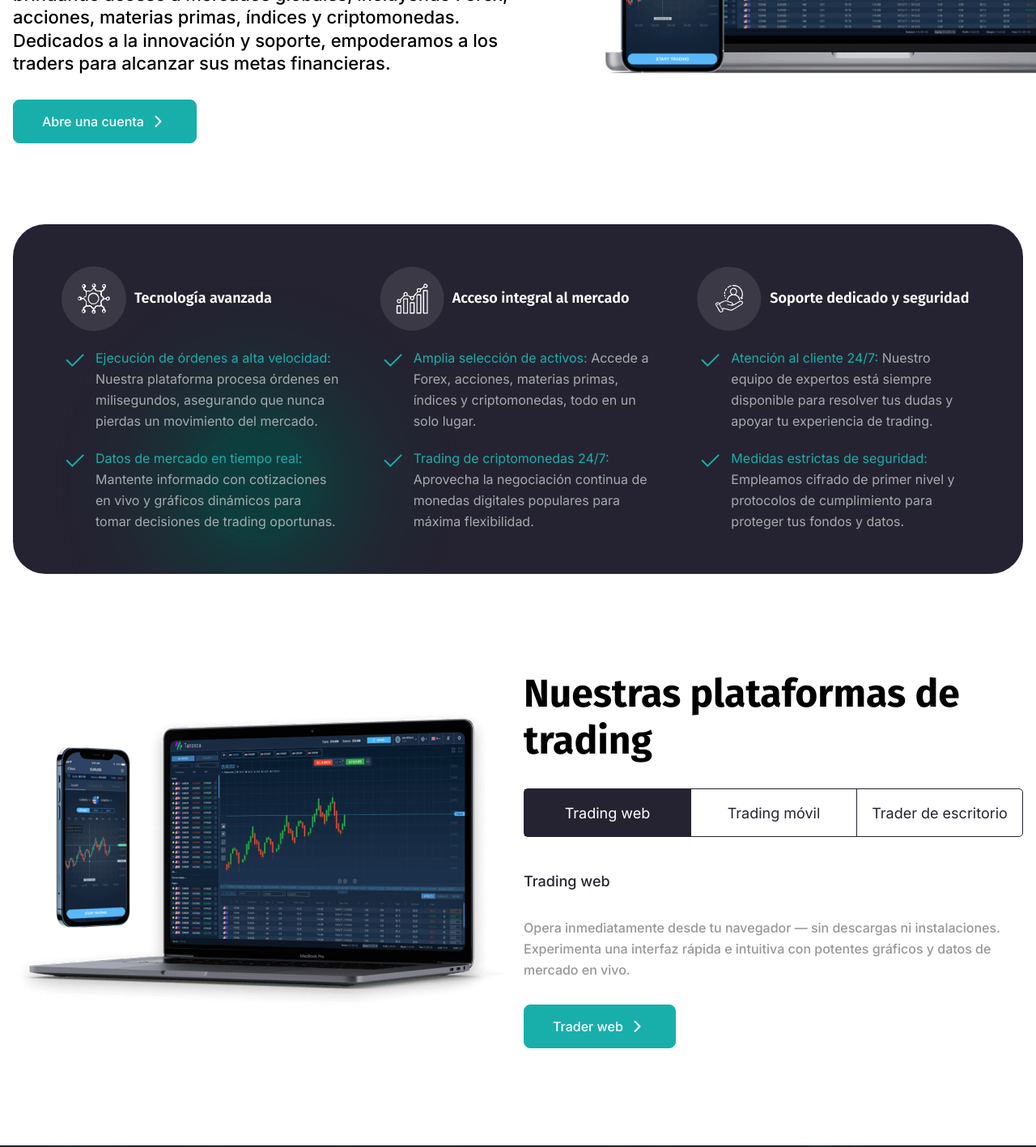
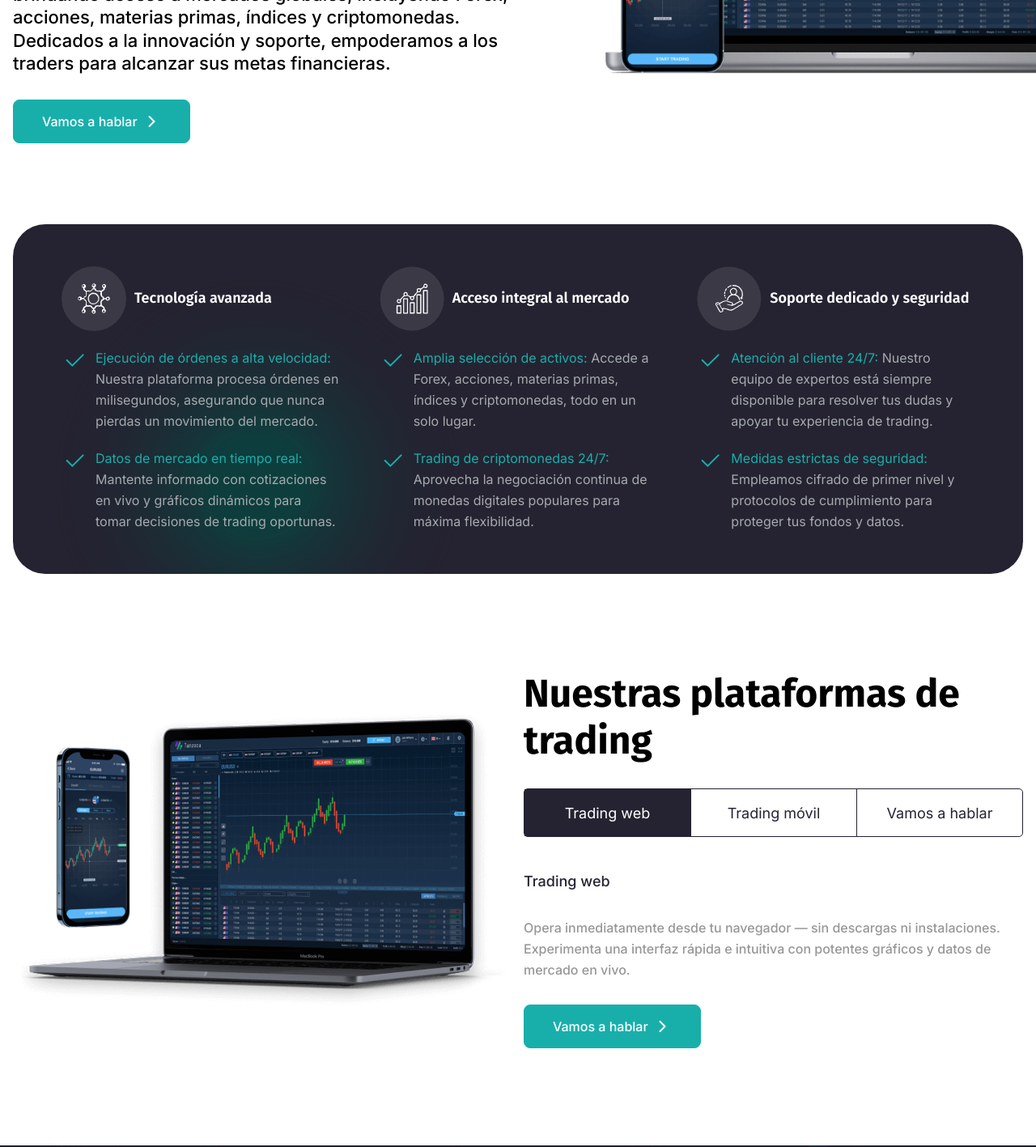
Before and after one commit to FXProjects-born2be/tanzora, a Next.js app: page /en in a window 1280 px wide. Shown: the part 580-1997 px from the top of the page at 81% size. Built offline with nearby package versions, Linux system fonts and the light colour scheme.

Commit message:
Update button text in Home components to "Vamos a hablar" for improved user engagement

```diff
--- a/messages/es.json
+++ b/messages/es.json
@@ -2,7 +2,7 @@
   "homeAbout": {
     "title": "Acerca de Tanzora",
     "description": "Estamos comprometidos a hacer el trading accesible y sencillo para todos. Nuestra plataforma combina a la perfección simplicidad con funcionalidades poderosas, asegurando una experiencia segura y eficiente. Evolucionamos continuamente para satisfacer las necesidades de los traders modernos, ayudándote a mantenerte a la vanguardia en un mercado que cambia rápidamente.",
-    "button": "Explora nuestros servicios"
+    "button": "Vamos a hablar"
   },
   "homeAccounts": {
     "item1": {
@@ -66,18 +66,18 @@
     "label7": "Tamaño máximo de operación",
     "label8": "Soporte en vivo",
     "label9": "Administrador personal de cuenta",
-    "button": "Opera ahora"
+    "button": "Vamos a hablar"
   },
   "homeApproach": {
     "title": "Nuestro enfoque",
     "description": "Tanzora se basa en la transparencia, seguridad y tecnología de vanguardia. Ofrecemos una gama de herramientas sofisticadas diseñadas para mejorar tus estrategias de trading, minimizar riesgos y optimizar el rendimiento. Desde datos de mercado en tiempo real hasta gráficos avanzados, te empoderamos para tomar decisiones informadas que se alineen con tus objetivos financieros.",
-    "button": "Comienza a operar"
+    "button": "Vamos a hablar"
   },
   "homeHero": {
     "title1": "Impulsa tu experiencia de trading con",
     "title2": "soluciones innovadoras",
     "description": "Tanzora ofrece una plataforma de trading segura e intuitiva, brindando acceso a mercados globales, incluyendo Forex, acciones, materias primas, índices y criptomonedas. Dedicados a la innovación y soporte, empoderamos a los traders para alcanzar sus metas financieras.",
-    "button": "Abre una cuenta"
+    "button": "Vamos a hablar"
   },
   "homeInstruments": {
     "item1": {
@@ -104,9 +104,9 @@
       "title": "Criptomonedas",
       "description": "Opera con monedas digitales populares con acceso al mercado 24/7."
     },
+    "button": "Vamos a hablar",
     "title": "Explora nuestros instrumentos de trading",
-    "description": "Descubre una amplia selección de mercados diseñados para adaptarse a todos los estilos y preferencias de trading.",
-    "button": "Abre una cuenta"
+    "description": "Descubre una amplia selección de mercados diseñados para adaptarse a todos los estilos y preferencias de trading."
   },
   "homeSecond": {
     "item1": {
@@ -145,23 +145,23 @@
       "text": "Explora diversos mercados y ejecuta operaciones con confianza usando nuestras herramientas avanzadas."
     },
     "title": "Pasos para comenzar a operar",
-    "button": "Comienza a operar ahora"
+    "button": "Vamos a hablar"
   },
   "homeTrading": {
     "tab1": {
       "title": "Trading web",
       "description": "Opera inmediatamente desde tu navegador — sin descargas ni instalaciones. Experimenta una interfaz rápida e intuitiva con potentes gráficos y datos de mercado en vivo.",
-      "button": "Trader web"
+      "button": "Vamos a hablar"
     },
     "tab2": {
       "title": "Trading móvil",
       "description": "Mantente conectado dondequiera con nuestra aplicación móvil repleta de funciones. Monitorea tu portafolio, recibe alertas en tiempo real y ejecuta operaciones en movimiento.",
-      "button": "Trader móvil"
+      "button": "Vamos a hablar"
     },
     "tab3": {
-      "title": "Trader de escritorio",
+      "title": "Vamos a hablar",
       "description": "Experimenta el entorno de trading definitivo con nuestra aplicación de escritorio, diseñada para precisión, velocidad y flujos de trabajo personalizables para traders profesionales.",
-      "button": "Trader de escritorio"
+      "button": "Vamos a hablar"
     },
     "title": "Nuestras plataformas de trading"
   },
--- a/src/app/[locale]/(home)/components/HomeAbout/HomeAbout.tsx
+++ b/src/app/[locale]/(home)/components/HomeAbout/HomeAbout.tsx
@@ -46,7 +46,7 @@ export const HomeAbout = () => {
             </p>
             <Link href={'#footer'} className={`button ${styles.tabButton}`} onClick={scrollToFooter}>
               {t('button', {
-                fallback: 'Explora nuestros servicios',
+                fallback: 'Vamos a hablar',
               })}
               <ButtonArrow />
             </Link>
--- a/src/app/[locale]/(home)/components/HomeAccounts/HomeAccounts.module.scss
+++ b/src/app/[locale]/(home)/components/HomeAccounts/HomeAccounts.module.scss
@@ -107,6 +107,7 @@
         a {
           width: 100%;
           box-sizing: border-box;
+          padding: 14px 24px;
         }
       }
     }
@@ -163,6 +164,7 @@
       a {
         width: 100%;
         box-sizing: border-box;
+        padding: 14px 24px;
       }
     }
   }
--- a/src/app/[locale]/(home)/components/HomeAccounts/HomeAccounts.tsx
+++ b/src/app/[locale]/(home)/components/HomeAccounts/HomeAccounts.tsx
@@ -291,7 +291,7 @@ export const HomeAccounts = () => {
                   </div>
                   <Link href={item.link} className={`button ${styles.accountButton}`} onClick={scrollToFooter}>
                     {t('button', {
-                      fallback: 'Opera ahora',
+                      fallback: 'Vamos a hablar',
                     })}
                     <ButtonArrow />
                   </Link>
@@ -412,7 +412,7 @@ export const HomeAccounts = () => {
                   </div>
                   <Link href={item.link} className={`button ${styles.accountButton}`} onClick={scrollToFooter}>
                     {t('button', {
-                      fallback: 'Opera ahora',
+                      fallback: 'Vamos a hablar',
                     })}
                     <ButtonArrow />
                   </Link>
--- a/src/app/[locale]/(home)/components/HomeApproach/HomeApproach.tsx
+++ b/src/app/[locale]/(home)/components/HomeApproach/HomeApproach.tsx
@@ -48,7 +48,7 @@ export const HomeApproach = () => {
             </p>
             <Link href={'#footer'} className={`button ${styles.tabButton}`} onClick={scrollToFooter}>
               {t('button', {
-                fallback: 'Comienza a operar',
+                fallback: 'Vamos a hablar',
               })}
               <ButtonArrow />
             </Link>
--- a/src/app/[locale]/(home)/components/HomeHero/HomeHero.tsx
+++ b/src/app/[locale]/(home)/components/HomeHero/HomeHero.tsx
@@ -60,7 +60,7 @@ export const HomeHero = () => {
           >
             <Link href="#footer" className={`${styles.hero__button} button`} onClick={scrollToFooter}>
               {t('button', {
-                fallback: 'Abre una cuenta',
+                fallback: 'Vamos a hablar',
               })}
               <ButtonArrow />
             </Link>
--- a/src/app/[locale]/(home)/components/HomeInstruments/HomeInstruments.tsx
+++ b/src/app/[locale]/(home)/components/HomeInstruments/HomeInstruments.tsx
@@ -128,7 +128,7 @@ export const HomeInstruments = () => {
             </p>
             <Link href={'#footer'} className={`button-white ${styles.tabButton}`} onClick={scrollToFooter}>
               {t('button', {
-                fallback: 'Abre una cuenta',
+                fallback: 'Vamos a hablar',
               })}
               <ButtonArrow />
             </Link>
--- a/src/app/[locale]/(home)/components/HomeSteps/HomeSteps.tsx
+++ b/src/app/[locale]/(home)/components/HomeSteps/HomeSteps.tsx
@@ -96,7 +96,7 @@ export const HomeSteps = () => {
           >
             <Link href={'#footer'} className={`button`} onClick={scrollToFooter}>
               {t('button', {
-                fallback: 'Comienza a operar ahora',
+                fallback: 'Vamos a hablar',
               })}
               <ButtonArrow />
             </Link>
--- a/src/app/[locale]/(home)/components/HomeTrading/HomeTrading.tsx
+++ b/src/app/[locale]/(home)/components/HomeTrading/HomeTrading.tsx
@@ -34,7 +34,7 @@ export const HomeTrading = () => {
           'Opera inmediatamente desde tu navegador — sin descargas ni instalaciones. Experimenta una interfaz rápida e intuitiva con potentes gráficos y datos de mercado en vivo.',
       }),
       button: t('tab1.button', {
-        fallback: 'Trader web',
+        fallback: 'Vamos a hablar',
       }),
     },
     {
@@ -46,19 +46,19 @@ export const HomeTrading = () => {
           'Mantente conectado dondequiera con nuestra aplicación móvil repleta de funciones. Monitorea tu portafolio, recibe alertas en tiempo real y ejecuta operaciones en movimiento.',
       }),
       button: t('tab2.button', {
-        fallback: 'Trader móvil',
+        fallback: 'Vamos a hablar',
       }),
     },
     {
       title: t('tab3.title', {
-        fallback: 'Trader de escritorio',
+        fallback: 'Vamos a hablar',
       }),
       description: t('tab3.description', {
         fallback:
           'Experimenta el entorno de trading definitivo con nuestra aplicación de escritorio, diseñada para precisión, velocidad y flujos de trabajo personalizables para traders profesionales.',
       }),
       button: t('tab3.button', {
-        fallback: 'Trader de escritorio',
+        fallback: 'Vamos a hablar',
       }),
     },
   ];
```
